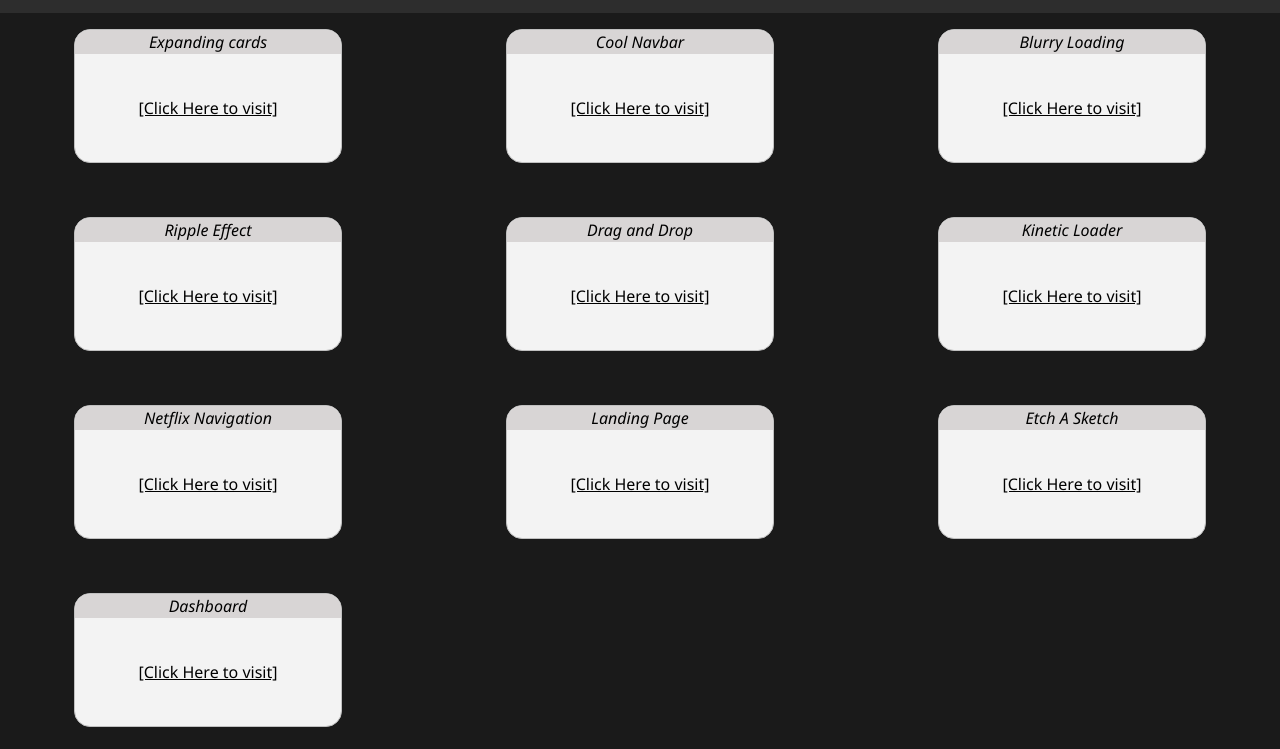
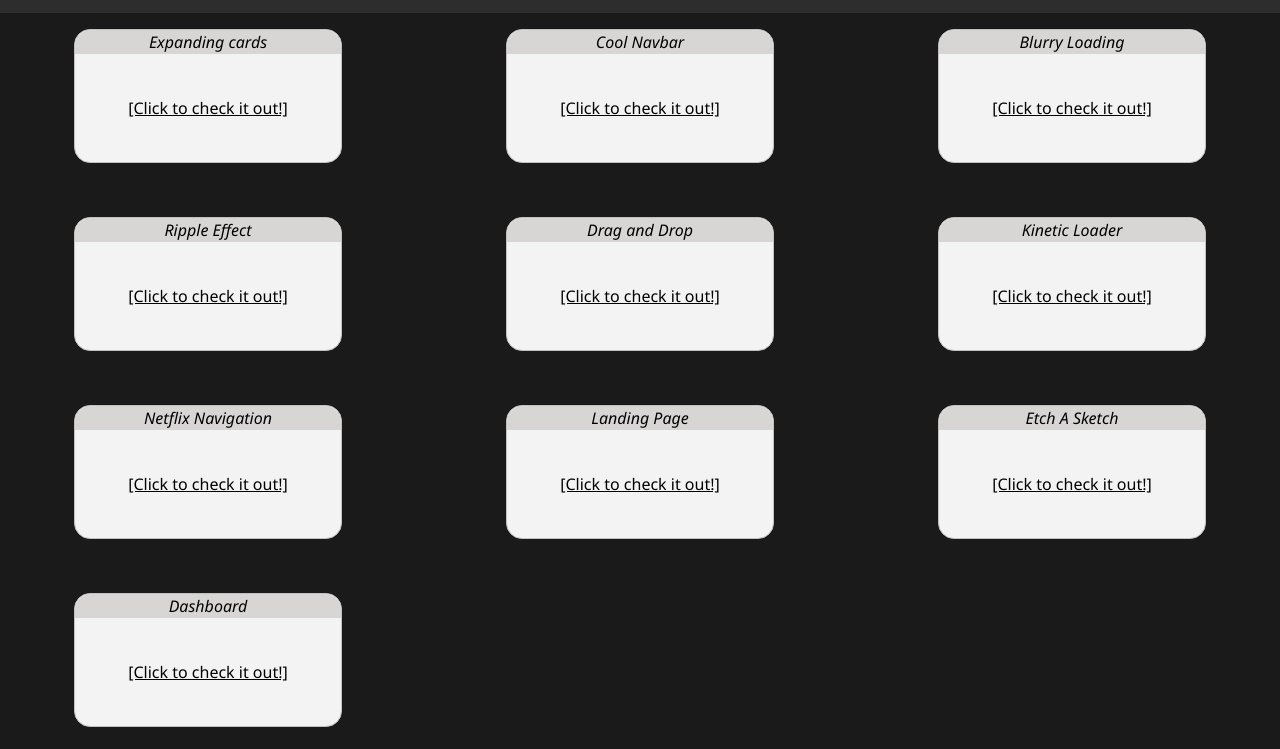
Before and after one commit to SuryaPrakash19/mini-projects, a plain HTML site: page index.html in a window 1280 px wide. Shown: the part 67-816 px from the top of the page. Drawn offline with Linux system fonts and the light colour scheme.

Commit message:
Home page alignment changes

```diff
--- a/index.html
+++ b/index.html
@@ -17,65 +17,65 @@
         <div class="card">
             <div class="cardHeader">Expanding cards</div>
             <div class="cardDetails">
-                <a href="./projects/project1/index.html">[Click Here to visit]</a>
+                <a href="./projects/project1/index.html">[Click to check it out!]</a>
             </div>
         </div>
         <div class="card">
             <div class="cardHeader">Cool Navbar</div>
             <div class="cardDetails">
-                <a href="./projects/project2/index.html">[Click Here to visit]</a>
+                <a href="./projects/project2/index.html">[Click to check it out!]</a>
             </div>
         </div>
 
         <div class="card">
             <div class="cardHeader">Blurry Loading</div>
-            <div class="cardDetails"><a href="./projects/project3/index.html">[Click Here to visit]</a></div>
+            <div class="cardDetails"><a href="./projects/project3/index.html">[Click to check it out!]</a></div>
         </div>
 
         <div class="card">
             <div class="cardHeader">Ripple Effect</div>
-            <div class="cardDetails"><a href="./projects/project4/index.html">[Click Here to visit]</a></div>
+            <div class="cardDetails"><a href="./projects/project4/index.html">[Click to check it out!]</a></div>
         </div>
         <div class="card">
             <div class="cardHeader">Drag and Drop</div>
-            <div class="cardDetails"><a href="./projects/project5/index.html">[Click Here to visit]</a></div>
+            <div class="cardDetails"><a href="./projects/project5/index.html">[Click to check it out!]</a></div>
         </div>
         <div class="card">
             <div class="cardHeader">Kinetic Loader</div>
-            <div class="cardDetails"><a href="./projects/project6/index.html">[Click Here to visit]</a></div>
+            <div class="cardDetails"><a href="./projects/project6/index.html">[Click to check it out!]</a></div>
         </div>
 
         <div class="card">
             <div class="cardHeader">Netflix Navigation</div>
-            <div class="cardDetails"><a href="./projects/project7/index.html">[Click Here to visit]</a></div>
+            <div class="cardDetails"><a href="./projects/project7/index.html">[Click to check it out!]</a></div>
         </div>
         <!-- <div class="card">
             <div class="cardHeader">Project Name</div>
-            <div class="cardDetails"><a href="./projects/project8/index.html">[Click Here to visit]</a></div>
+            <div class="cardDetails"><a href="./projects/project8/index.html">[Click to check it out!]</a></div>
         </div>
         <div class="card">
             <div class="cardHeader">Project Name</div>
-            <div class="cardDetails"><a href="./projects/project9/index.html">[Click Here to visit]</a></div>
+            <div class="cardDetails"><a href="./projects/project9/index.html">[Click to check it out!]</a></div>
         </div> -->
         <div class="card">
             <div class="cardHeader">Landing Page</div>
             <div class="cardDetails">
-                <a target="_blank" href="https://suryaprakash19.github.io/OdinProject-LandingPage/">[Click Here to
-                    visit]</a>
+                <a target="_blank" href="https://suryaprakash19.github.io/OdinProject-LandingPage/">[Click to check it
+                    out!]</a>
             </div>
         </div>
         <div class="card">
             <div class="cardHeader">Etch A Sketch</div>
             <div class="cardDetails">
-                <a target="_blank" href="https://suryaprakash19.github.io/OdinProject-EtchASketch/">[Click Here to
-                    visit]</a>
+                <a target="_blank" href="https://suryaprakash19.github.io/OdinProject-EtchASketch/">[Click to check it
+                    out!]</a>
             </div>
         </div>
         <div class="card">
             <div class="cardHeader">Dashboard</div>
             <div class="cardDetails">
-                <a target="_blank" href="https://suryaprakash19.github.io/OdinProject-Admin_Dashboard/">[Click Here to
-                    visit]</a>
+                <a target="_blank" href="https://suryaprakash19.github.io/OdinProject-Admin_Dashboard/">[Click to check
+                    it out!]</a>
             </div>
         </div>
 
--- a/style.css
+++ b/style.css
@@ -81,7 +81,6 @@ header {
   border-radius: 1rem;
   width: 70%;
   aspect-ratio: 4/2;
-  overflow: hidden;
   display: flex;
   flex-direction: column;
   align-items: center;
@@ -95,6 +94,8 @@ header {
   text-decoration: none;
   width: 100%;
   background-color: rgb(216, 213, 213);
+  border-top-left-radius: 1rem;
+  border-top-right-radius: 1rem;
 }
 .cardDetails {
   display: flex;
```
